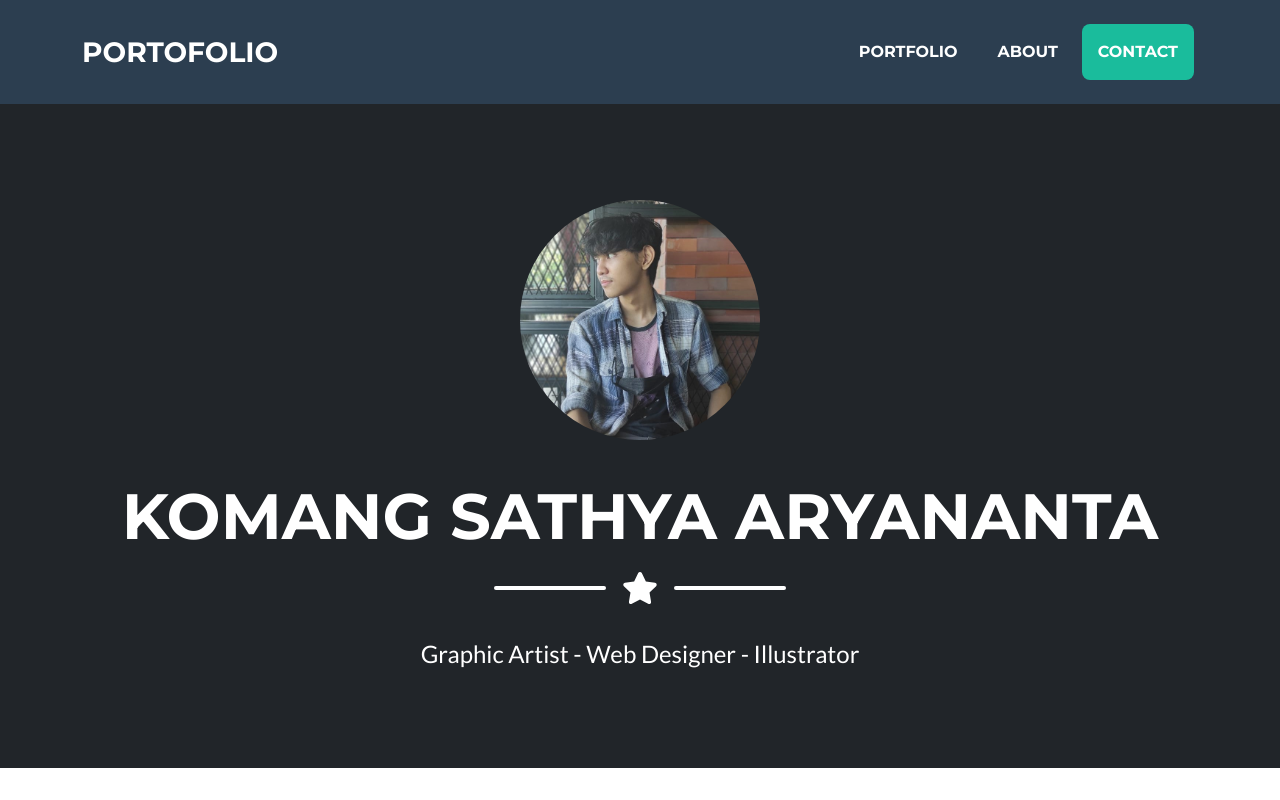
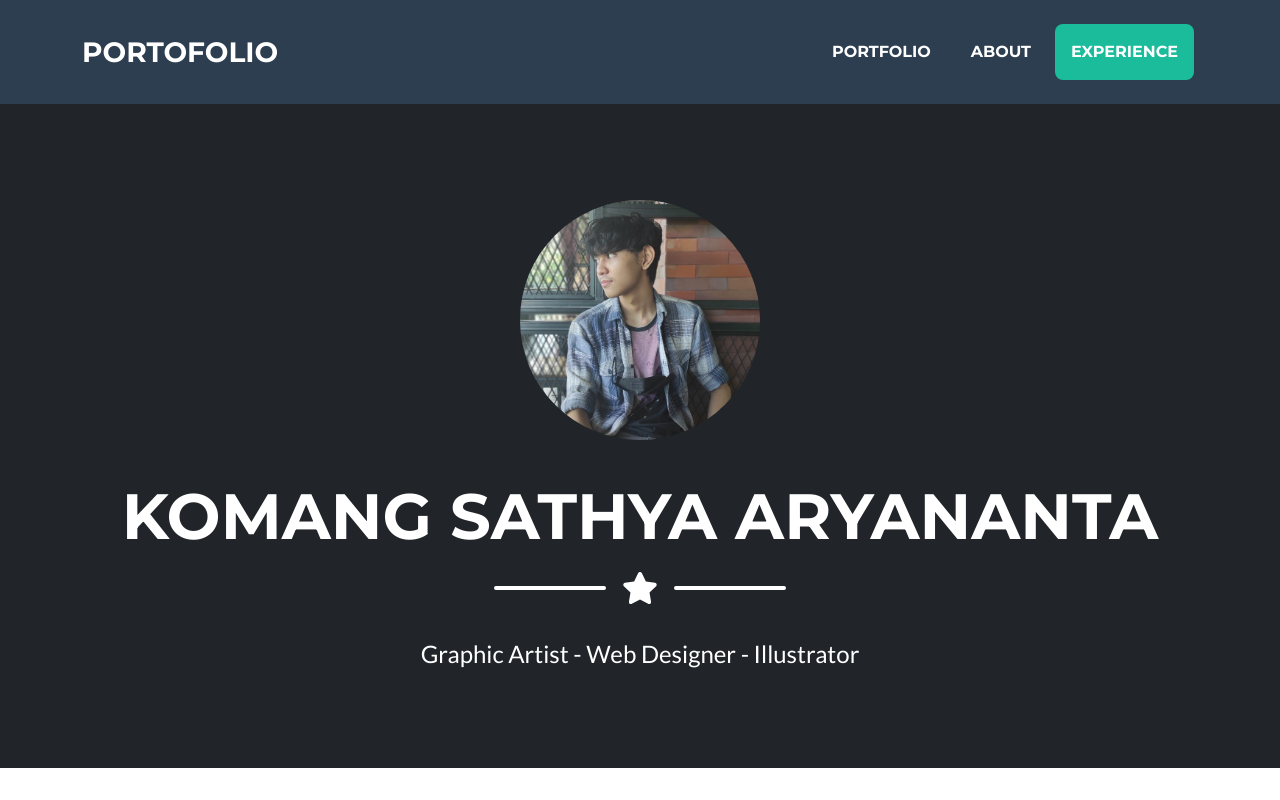
Before and after one commit to rockerman0/CV-Profile.github.io., a plain HTML site: page index.html in a window 1280 px wide. Shown: the top 800 px of the page. Drawn offline with nearby package versions, Linux system fonts and the light colour scheme.

Commit message:
Update index.html

```diff
--- a/index.html
+++ b/index.html
@@ -29,7 +29,7 @@
                     <ul class="navbar-nav ms-auto">
                         <li class="nav-item mx-0 mx-lg-1"><a class="nav-link py-3 px-0 px-lg-3 rounded" href="#portfolio">Portfolio</a></li>
                         <li class="nav-item mx-0 mx-lg-1"><a class="nav-link py-3 px-0 px-lg-3 rounded" href="#kemampuan">About</a></li>
-                        <li class="nav-item mx-0 mx-lg-1"><a class="nav-link py-3 px-0 px-lg-3 rounded" href="#pendidikan">Contact</a></li>
+                        <li class="nav-item mx-0 mx-lg-1"><a class="nav-link py-3 px-0 px-lg-3 rounded" href="#pendidikan">Experience</a></li>
                     </ul>
                 </div>
             </div>
```
